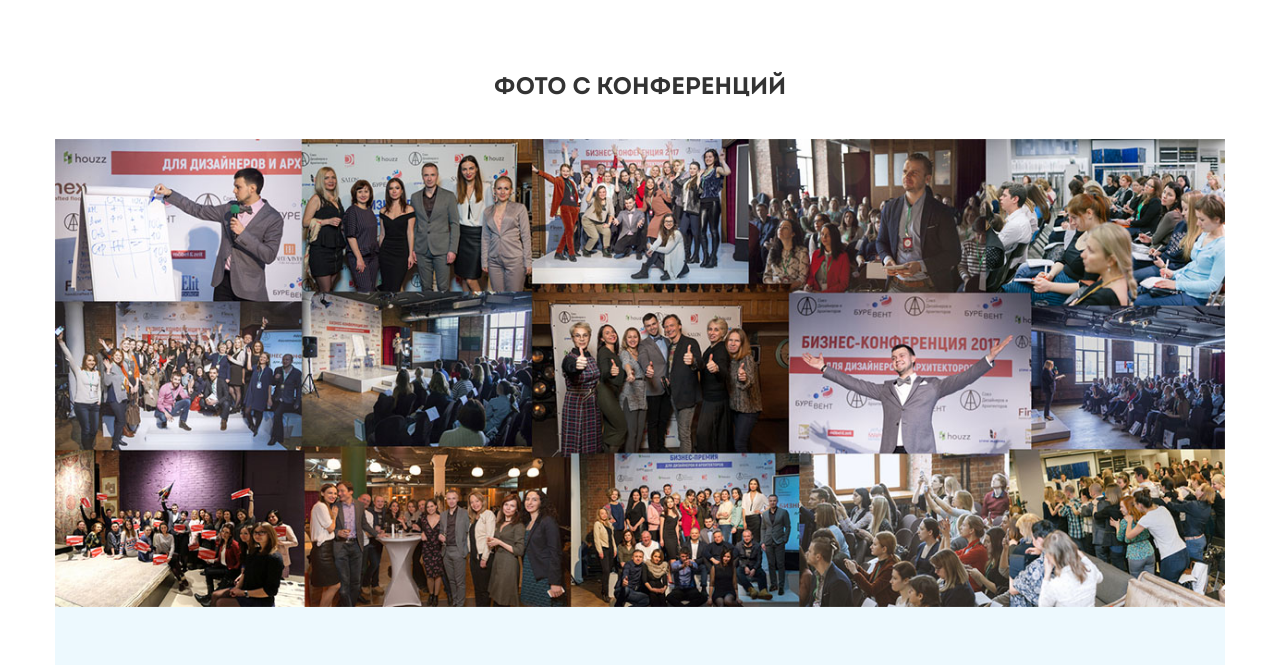
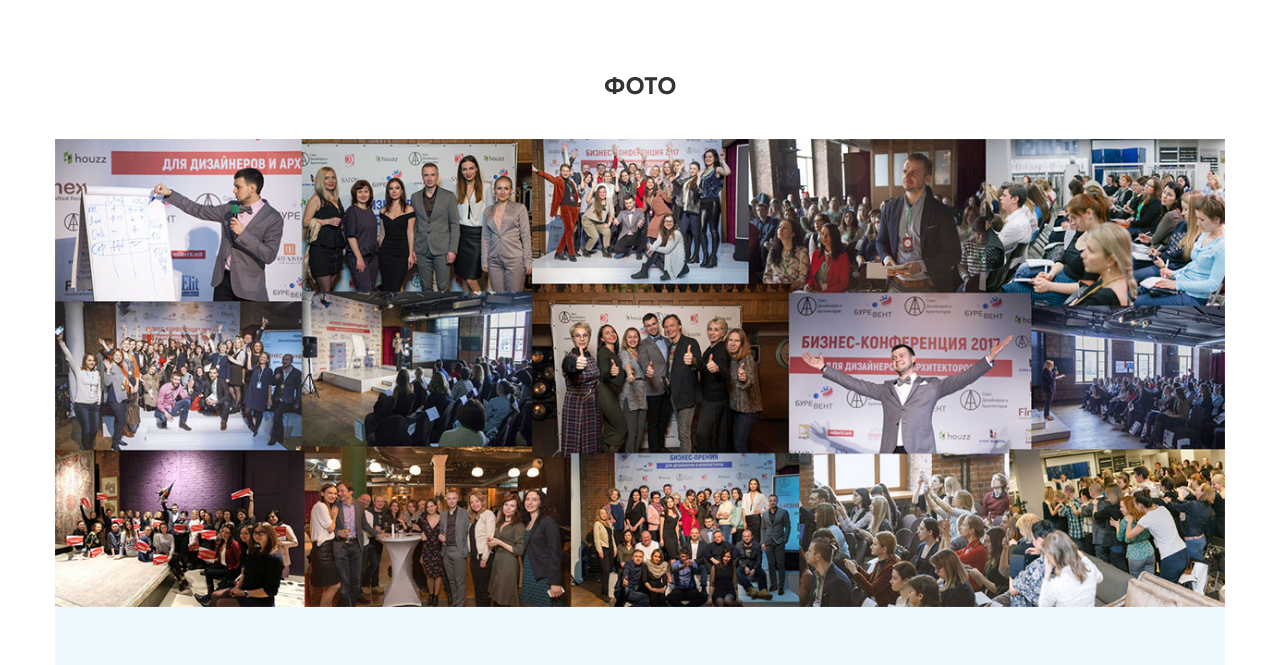
Before and after one commit to rodomed/GoldenDesign, a plain HTML site: page index.html in a window 1280 px wide. Shown: the part 1324-1989 px from the top of the page. Drawn offline with nearby package versions, Linux system fonts and the light colour scheme; some packages are replaced by stand-ins of ours.

Commit message:
изменил,отправлю на удал.репоз rodomed

```diff
--- a/index.html
+++ b/index.html
@@ -83,7 +83,7 @@
 				</div>
 			</div>
 			<div class="foto">
-				<h2>фото с конференций</h2>
+				<h2>фото <!--с конференций --></h2>
 				<img src="images/collage.jpg" class="img-responsive"></div>
 		</main>
 		<footer>
```
Also changed, not shown: css/style_fonts.css (indentation only).
